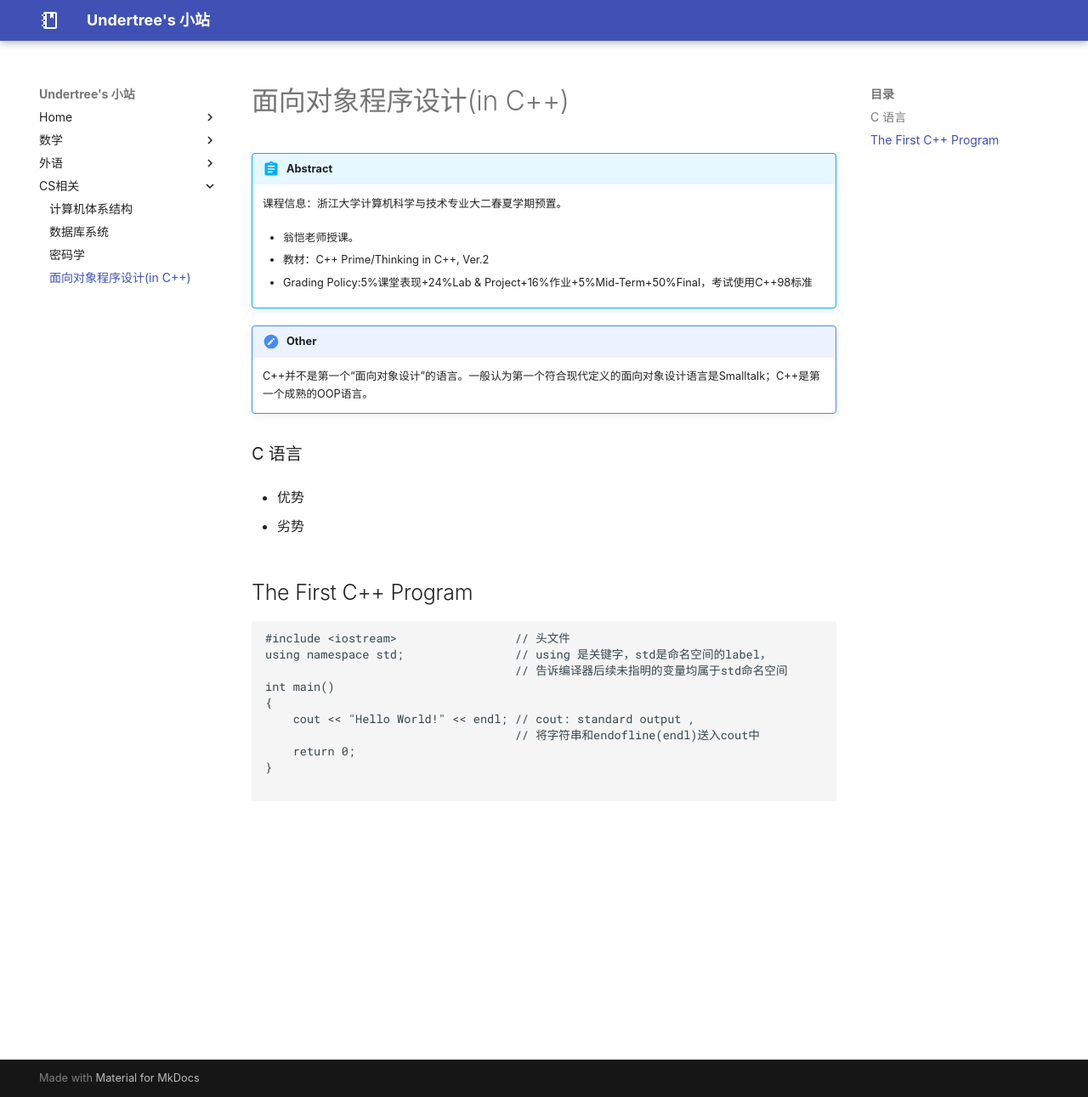
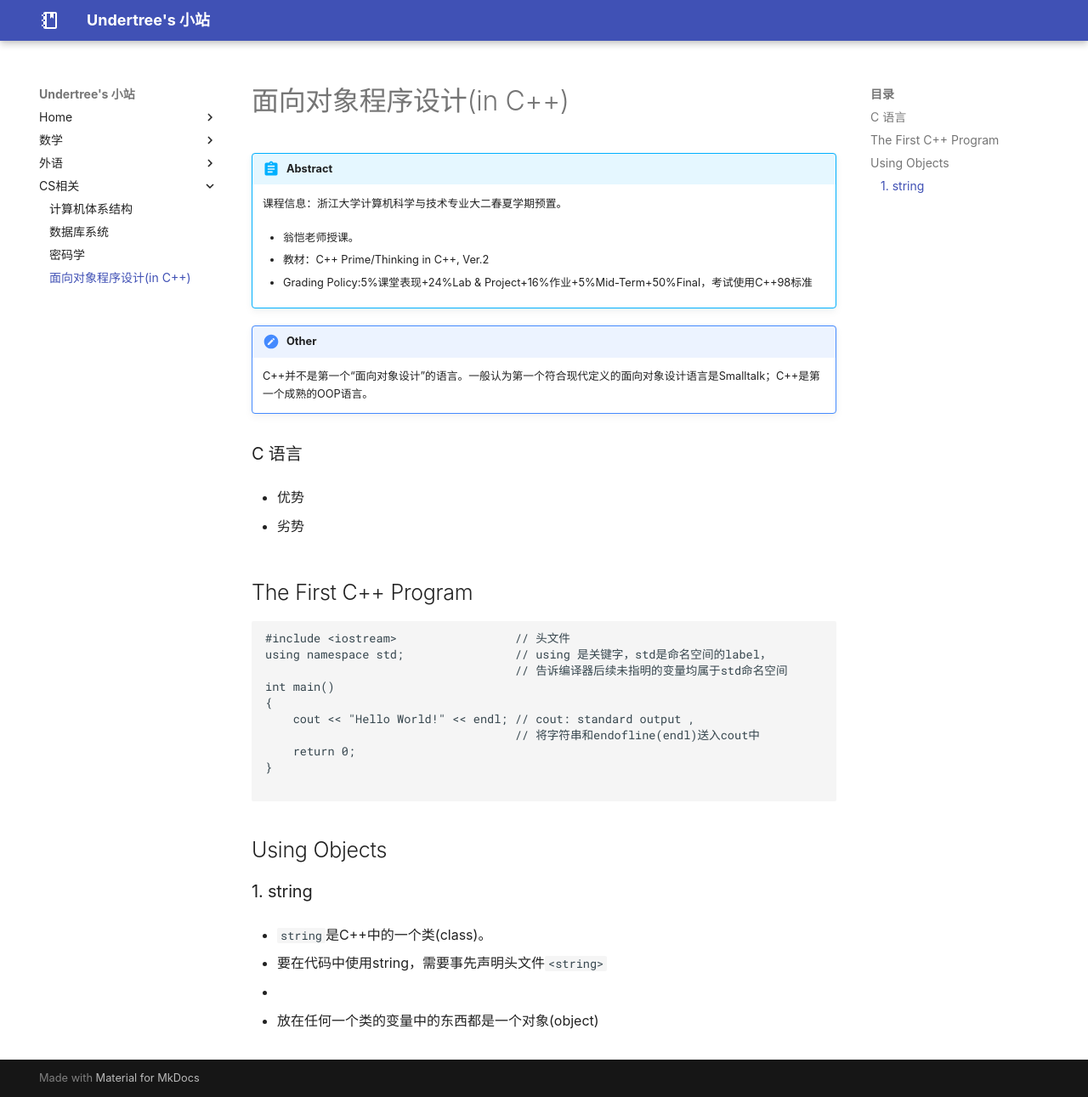
Before and after one commit to Undtree/Notes, an MkDocs documentation site: the page built from docs/OOP.md, in a window 1280 px wide and 1291 px high. Shown: the whole window at 85% size. Built offline with MkDocs 1.6.1 and Material for MkDocs 9.7.7, drawn with Linux system fonts in a browser that asks for light colours.

Commit message:
fix some problems

````diff
--- a/docs/OOP.md
+++ b/docs/OOP.md
@@ -20,7 +20,7 @@
 
 ## The First C++ Program
 
-```Cpp
+```cpp
 #include <iostream>                 // 头文件
 using namespace std;                // using 是关键字，std是命名空间的label，
                                     // 告诉编译器后续未指明的变量均属于std命名空间
@@ -32,3 +32,15 @@ int main()
 }
 
 ```
+
+## Using Objects
+
+### 1. string
+
+- `string`是C++中的一个类(class)。
+
+- 要在代码中使用string，需要事先声明头文件`<string>`
+
+-
+
+- 放在任何一个类的变量中的东西都是一个对象(object)
````
Also changed, not shown: 1 other file.
